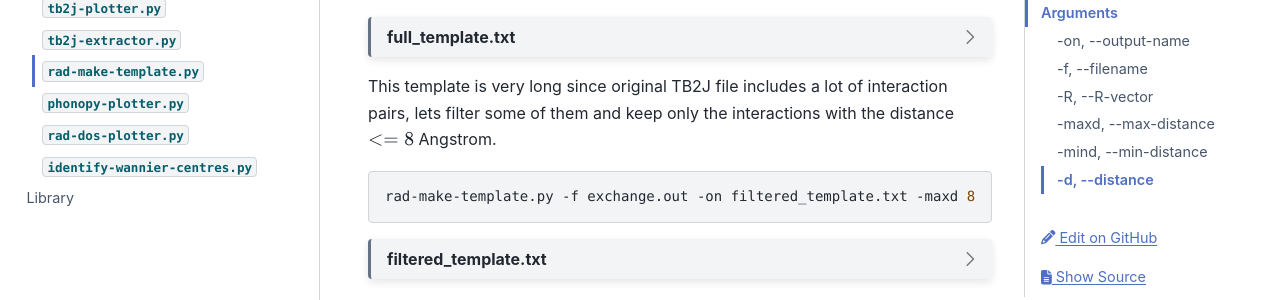
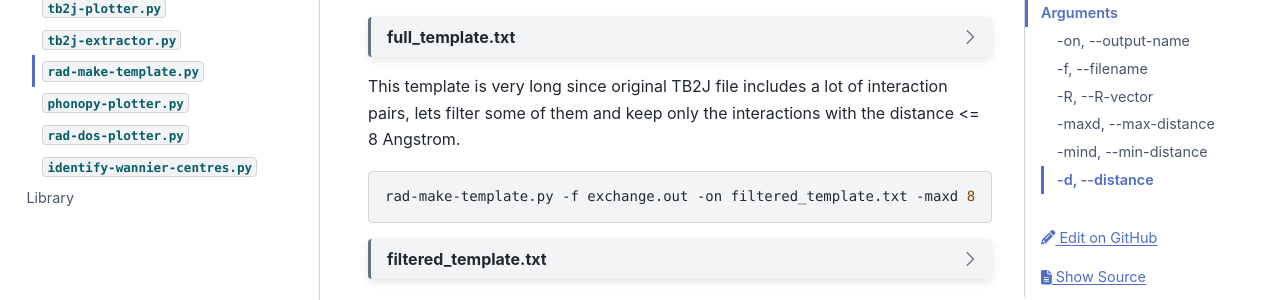
Before and after one commit to adrybakov/rad-tools, a Sphinx documentation site: the page built from docs/source/user-guide/rad-make-template.rst, in a window 1280 px wide and 900 px high, scrolled down 759 px. Shown: the part 184-484 px from the top of the window. Built offline with Sphinx 7.4.7 and the PyData theme 0.15.4, drawn with Linux system fonts in a browser that asks for light colours; some of the changed lines change nothing that is shown.

Commit message:
Update docs

```diff
--- a/docs/source/user-guide/rad-make-template.rst
+++ b/docs/source/user-guide/rad-make-template.rst
@@ -47,7 +47,7 @@ It will produce the following file with the full template from the file:
 
 This template is very long since original TB2J file includes a lot of
 interaction pairs, lets filter some of them and keep only the interactions
-with the distance :math:`<= 8` Angstrom.
+with the distance <= 8 Angstrom.
 
 .. code-block:: bash
 
```
